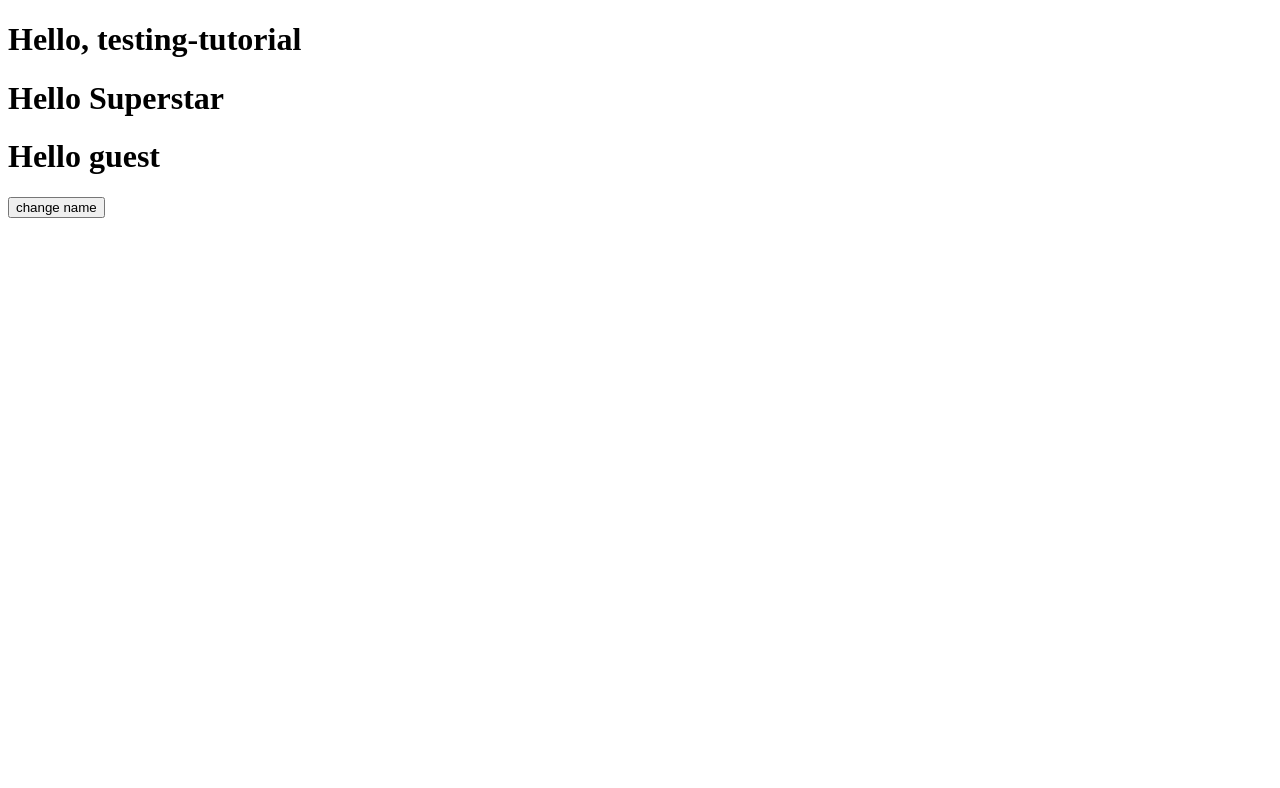
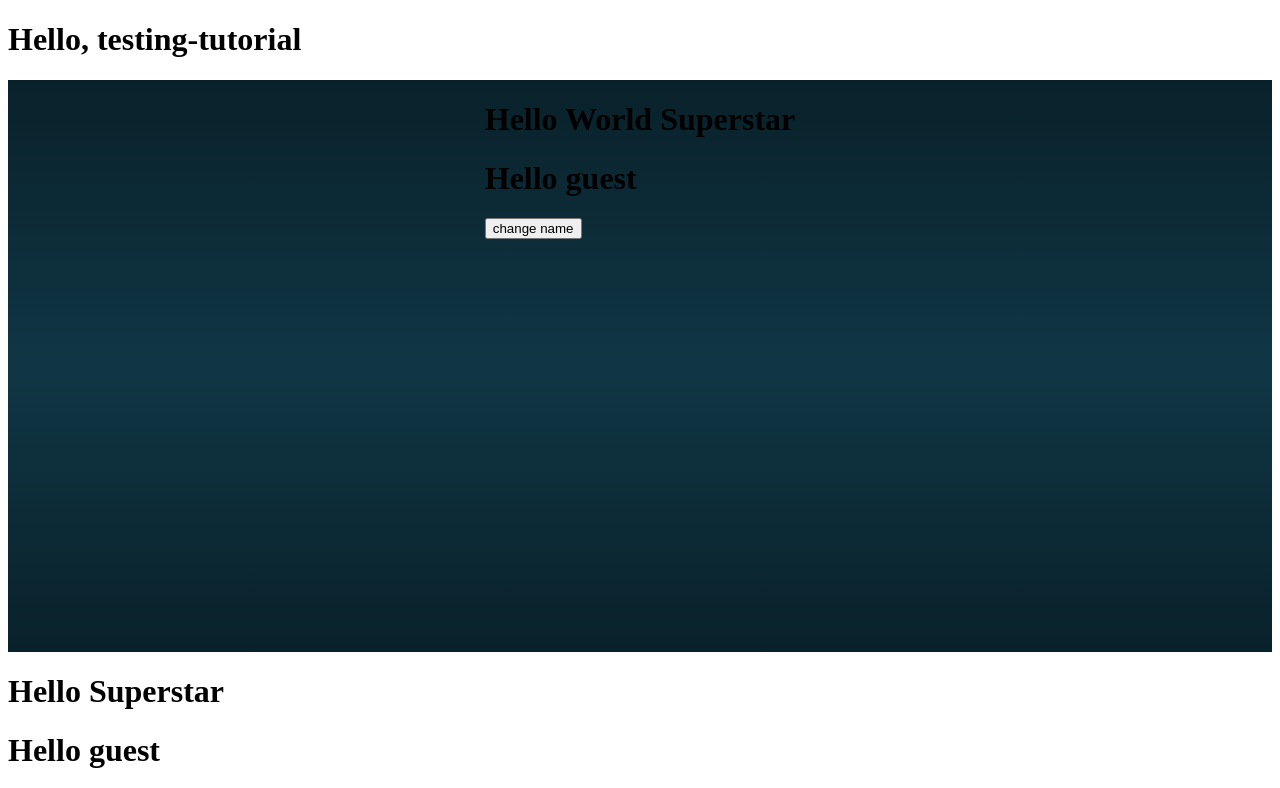
Before and after one commit to L0ki7778/testing-tutorial, an Angular app: page / in a window 1280 px wide. Shown: the top 788 px of the page. Built offline with nearby package versions, Linux system fonts and the light colour scheme; no server answers.

Commit message:
added simple-unit-test component

```diff
--- a/src/app/components/simple-unit-test/simple-unit-test.component.html
+++ b/src/app/components/simple-unit-test/simple-unit-test.component.html
@@ -1,3 +1,5 @@
 <div class="text-3xl font-bold underline">
   @if(pokemon){<h1>{{pokemon.name}}</h1>}
 </div>
+
+<app-playground [greeting]="outputReciever" (guestChange)="recieveOutput($event, text)"></app-playground>
--- a/src/app/components/simple-unit-test/simple-unit-test.component.scss
+++ b/src/app/components/simple-unit-test/simple-unit-test.component.scss
@@ -0,0 +1,7 @@
+:host {
+  min-height: calc(100vh - 228px);
+  display: flex;
+  flex-direction: column;
+  align-items: center;
+  background: linear-gradient(180deg, #09212A 0%, #103645 50%, #09212A 100%);
+}
--- a/src/app/components/simple-unit-test/simple-unit-test.component.ts
+++ b/src/app/components/simple-unit-test/simple-unit-test.component.ts
@@ -1,17 +1,19 @@
 import { Component, inject } from '@angular/core';
 import { HttpRequestService } from '../../services/http-request.service';
 import { CommonModule } from '@angular/common';
+import { PlaygroundComponent } from '../playground/playground.component';
 
 
 @Component({
   selector: 'app-simple-unit-test',
-  imports: [CommonModule],
+  imports: [CommonModule, PlaygroundComponent],
   templateUrl: './simple-unit-test.component.html',
   styleUrl: './simple-unit-test.component.scss'
 })
 export class SimpleUnitTestComponent {
   name = "Angular";
-  version = 19
+  version = 19;
+  outputReciever: any = 'Hello World';
 
   pokemonService = inject(HttpRequestService);
   pokemon: any
@@ -23,4 +25,8 @@ export class SimpleUnitTestComponent {
 
   }
 
+
+  recieveOutput(output: Event, text: string) {
+    this.outputReciever = output;
+  }
 }
```
